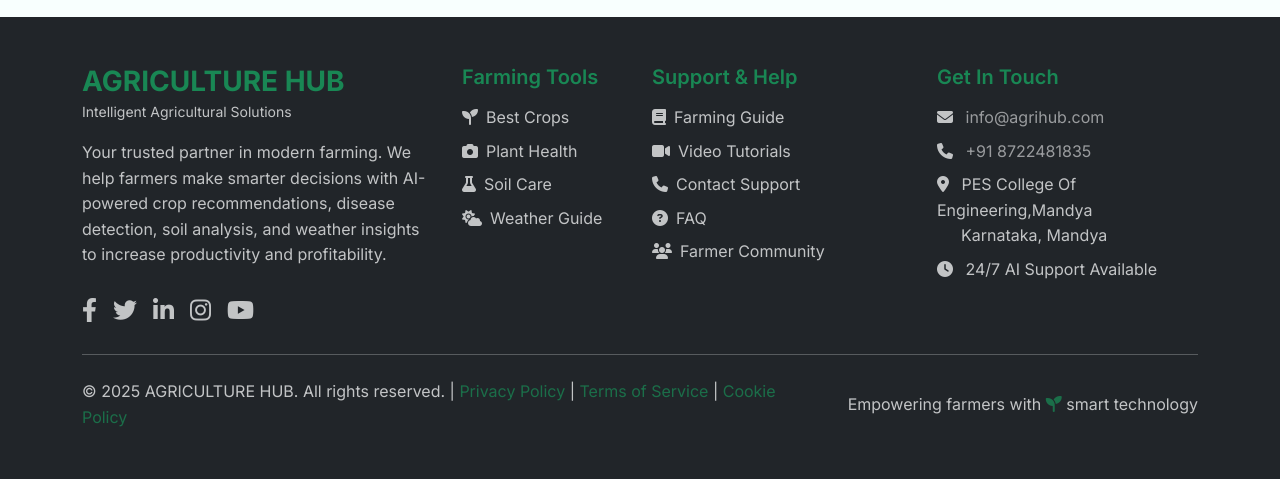
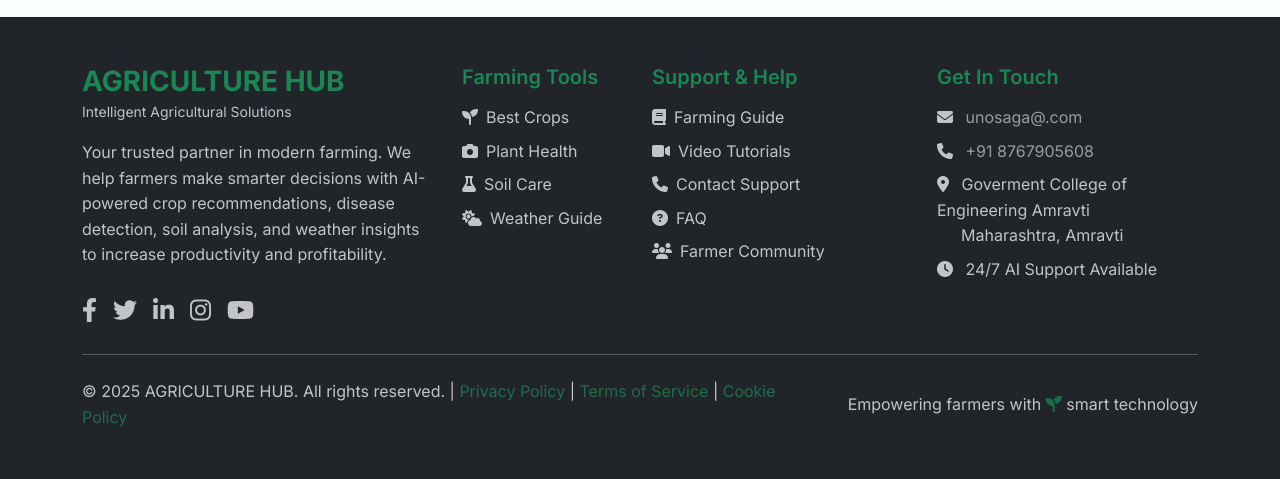
Before and after one commit to KartikPagrut/Agriculture-Hub, a Flask app: page /chatbot in a window 1280 px wide. Shown: the part 1696-2175 px from the top of the page. Run offline with Flask 2, Linux system fonts and the light colour scheme; parts of the project's set-up code (start-up, migrations or seed data) failed here and were passed over.

Commit message:
info updated

```diff
--- a/app/templates/layout.html
+++ b/app/templates/layout.html
@@ -669,19 +669,19 @@
 						<li class="mb-2 text-light opacity-75">
 							<i class="fas fa-envelope me-2"></i>
 							<a href="mailto:info@agrihub.com" class="text-light opacity-75 text-decoration-none">
-								info@agrihub.com
+								unosaga@.com
 							</a>
 						</li>
 						<li class="mb-2 text-light opacity-75">
 							<i class="fas fa-phone me-2"></i>
-							<a href="tel:+918722481835" class="text-light opacity-75 text-decoration-none">
-								+91 8722481835
+							<a href="tel:+918767905608" class="text-light opacity-75 text-decoration-none">
+								+91 8767905608
 							</a>
 						</li>
 						<li class="mb-2 text-light opacity-75">
 							<i class="fas fa-map-marker-alt me-2"></i>
-							PES College Of Engineering,Mandya<br>
-							<span class="ms-4">Karnataka, Mandya</span>
+							Goverment College of Engineering Amravti<br>
+							<span class="ms-4">Maharashtra, Amravti</span>
 						</li>
 						<li class="mb-2 text-light opacity-75">
 							<i class="fas fa-clock me-2"></i>
```
